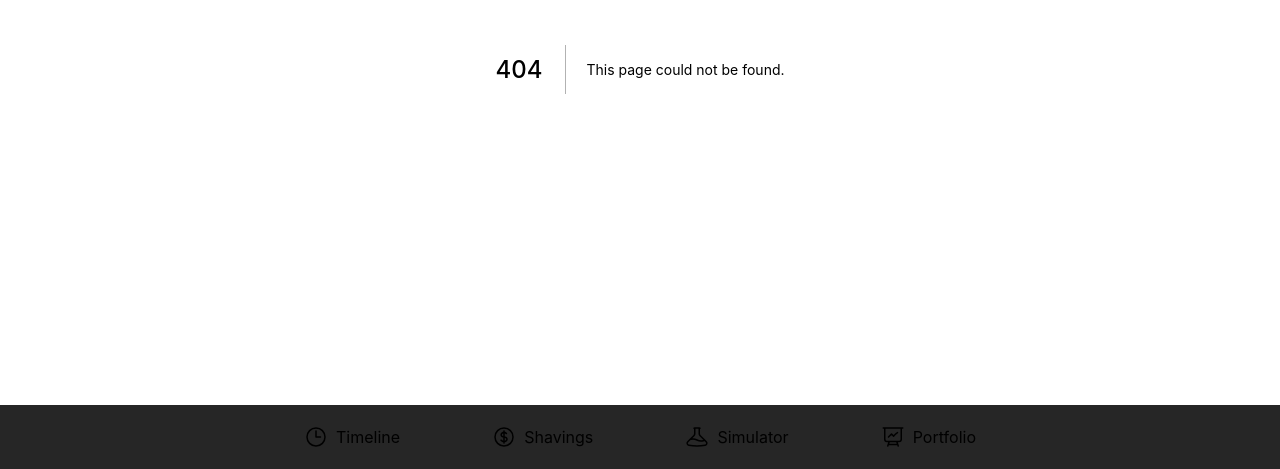
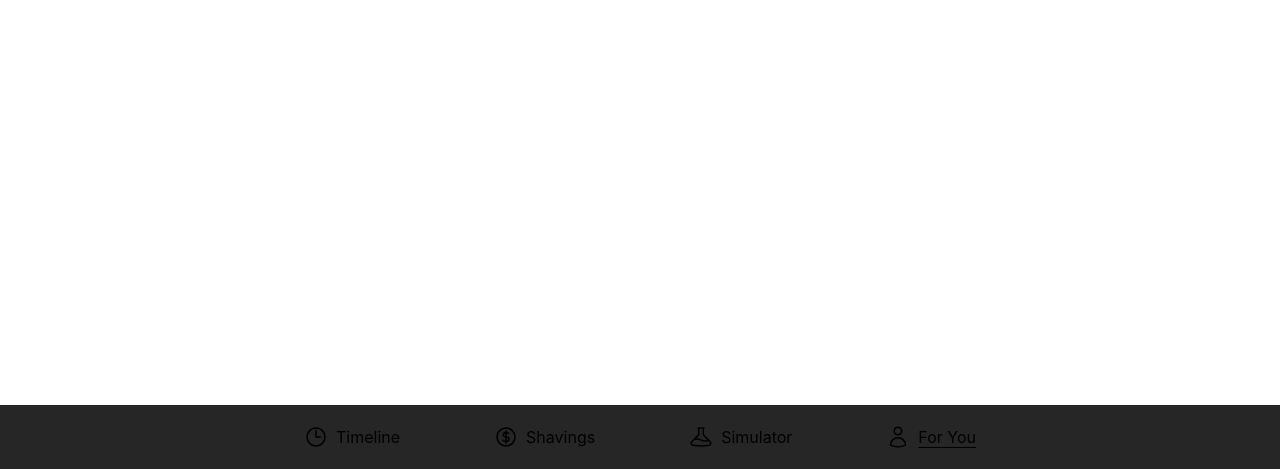
Before and after one commit to jacksonwelsh/hackdfw22, a Next.js app: page /foryou in a window 1280 px wide. Before the commit this address had no page. Shown: the part 331-800 px from the top of the page. Built offline with nearby package versions, Linux system fonts and the light colour scheme.

Commit message:
change to foryou

```diff
--- a/components/NavBar/index.tsx
+++ b/components/NavBar/index.tsx
@@ -29,11 +29,12 @@
   </svg>
   },
   {
-    route: '/portfolio',
-    label: 'Portfolio',
+    route: '/foryou',
+    label: 'For You',
     icon: <svg xmlns="http://www.w3.org/2000/svg" fill="none" viewBox="0 0 24 24" strokeWidth={1.5} stroke="currentColor" className="w-6 h-6">
-    <path strokeLinecap="round" strokeLinejoin="round" d="M3.75 3v11.25A2.25 2.25 0 006 16.5h2.25M3.75 3h-1.5m1.5 0h16.5m0 0h1.5m-1.5 0v11.25A2.25 2.25 0 0118 16.5h-2.25m-7.5 0h7.5m-7.5 0l-1 3m8.5-3l1 3m0 0l.5 1.5m-.5-1.5h-9.5m0 0l-.5 1.5m.75-9l3-3 2.148 2.148A12.061 12.061 0 0116.5 7.605" />
+    <path strokeLinecap="round" strokeLinejoin="round" d="M15.75 6a3.75 3.75 0 11-7.5 0 3.75 3.75 0 017.5 0zM4.501 20.118a7.5 7.5 0 0114.998 0A17.933 17.933 0 0112 21.75c-2.676 0-5.216-.584-7.499-1.632z" />
   </svg>
+
   },
 ]
 
```
Also changed, not shown: pages/foryou.tsx (added, +11 -0 lines).
